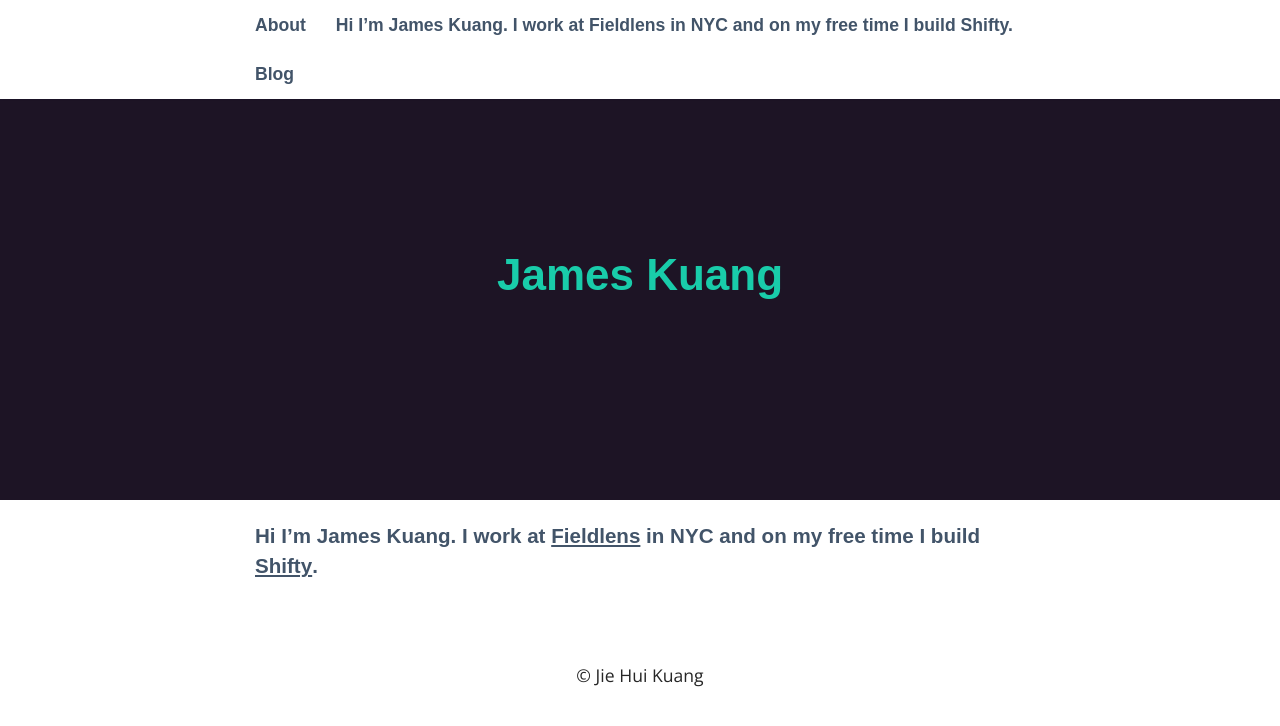
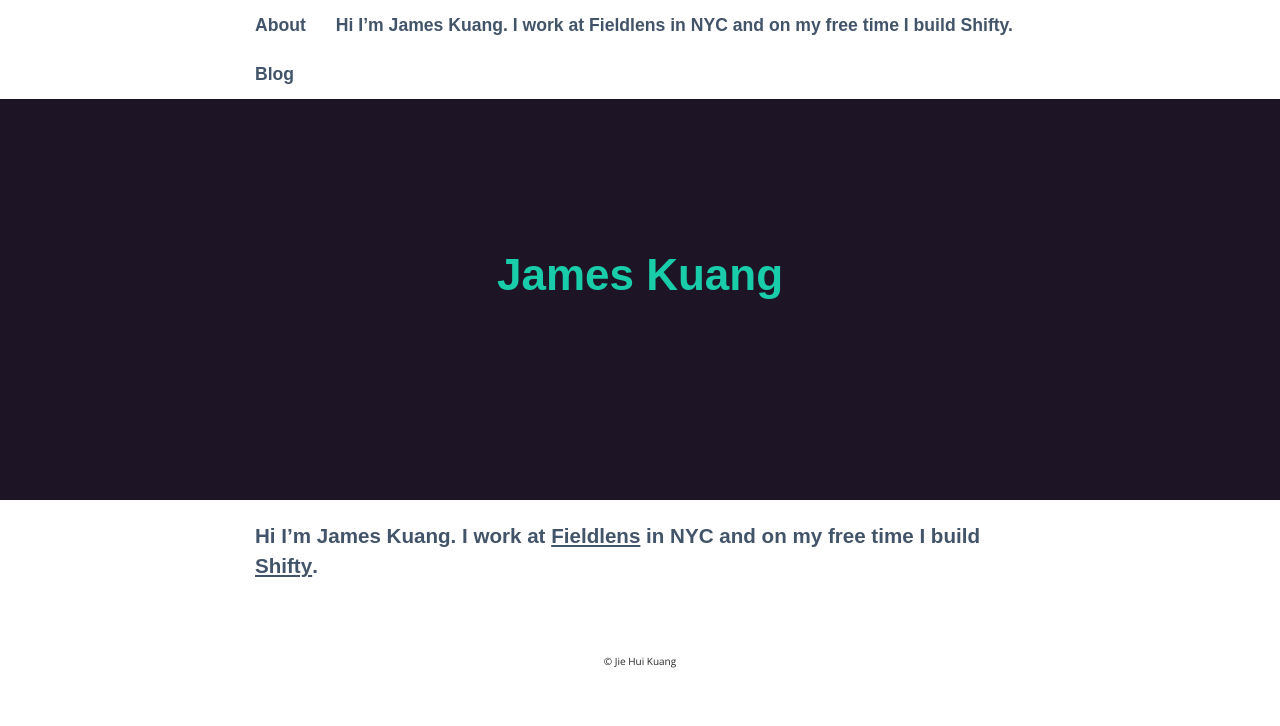
Before and after one commit to JamesKuang/jameskuang.github.io, a Jekyll site: the page built from index.md, in a window 1280 px wide. Shown: the top 726 px of the page. Built offline with Jekyll 4.4.1, drawn with Linux system fonts in a browser that asks for light colours; some web fonts are replaced; our own code applies the rules of GitHub Pages for plain Markdown files.

Commit message:
Footer font size

```diff
--- a/_sass/_layout.scss
+++ b/_sass/_layout.scss
@@ -25,6 +25,9 @@ h1 {
 }
 h2 {
 	font-size: 2em;
+}
+p {
+	font-size: 10px;
 }
 a,
 a:visited {
```
